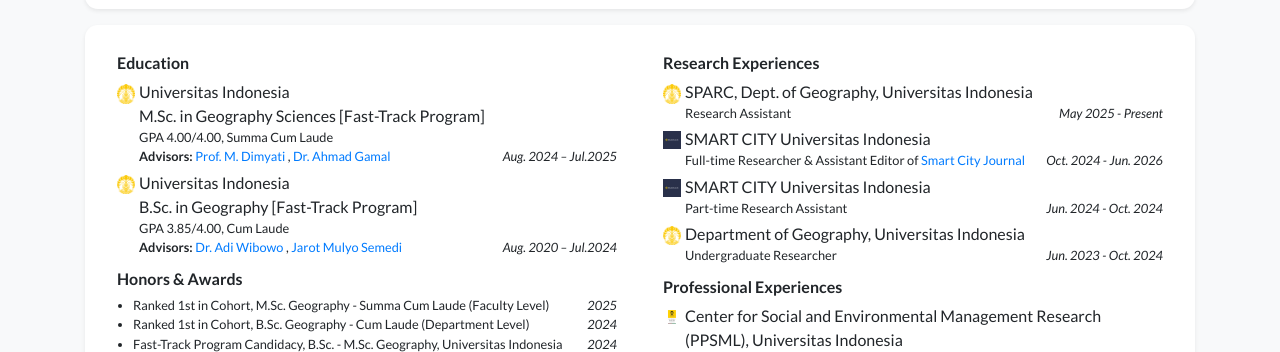
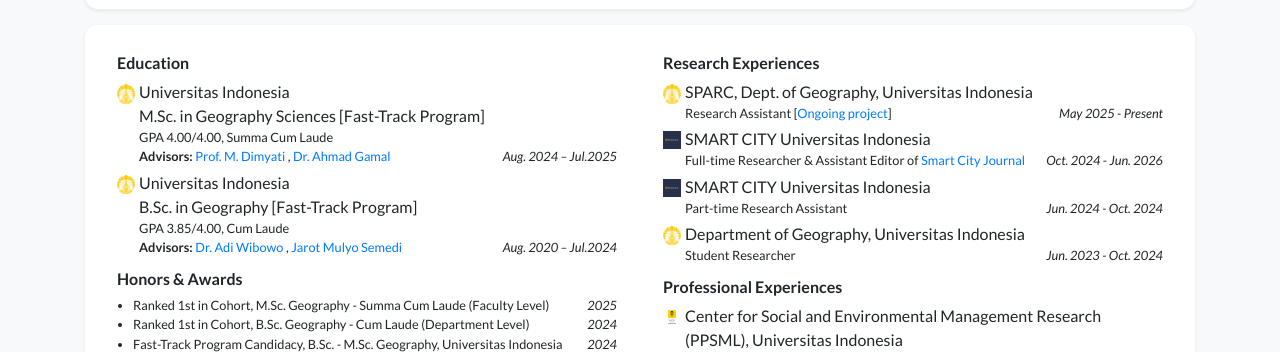
Before and after one commit to AditPradana36/aditpradana36.github.io, a Jekyll site: the page built from index.html, in a window 1280 px wide and 900 px high, scrolled down 549 px. Shown: the part 155-507 px from the top of the window. Built offline with Jekyll 4.4.1, drawn with Linux system fonts in a browser that asks for light colours; nearby versions of some CDN libraries; a style sheet for code colours, icons or effects is not loaded.

Commit message:
little adjustment

```diff
--- a/_data/profile.yml
+++ b/_data/profile.yml
@@ -74,7 +74,7 @@ education:
 researchexperience:
   - name: SPARC, Dept. of Geography, Universitas Indonesia
     logo: /assets/images/badges/ui.png
-    position: Research Assistant
+    position: Research Assistant [<a href="https://aditpradana36.github.io/cooling_cities/" target="_blank">Ongoing project</a>]
     date: May 2025 - Present
   - name: SMART CITY Universitas Indonesia
     logo: /assets/images/badges/smartcity_ui.jpg
@@ -86,7 +86,7 @@ researchexperience:
     date: Jun. 2024 - Oct. 2024
   - name: Department of Geography, Universitas Indonesia
     logo: /assets/images/badges/ui.png
-    position: Undergraduate Researcher
+    position: Student Researcher
     date: Jun. 2023 - Oct. 2024
 
 professionalexperience:
```
